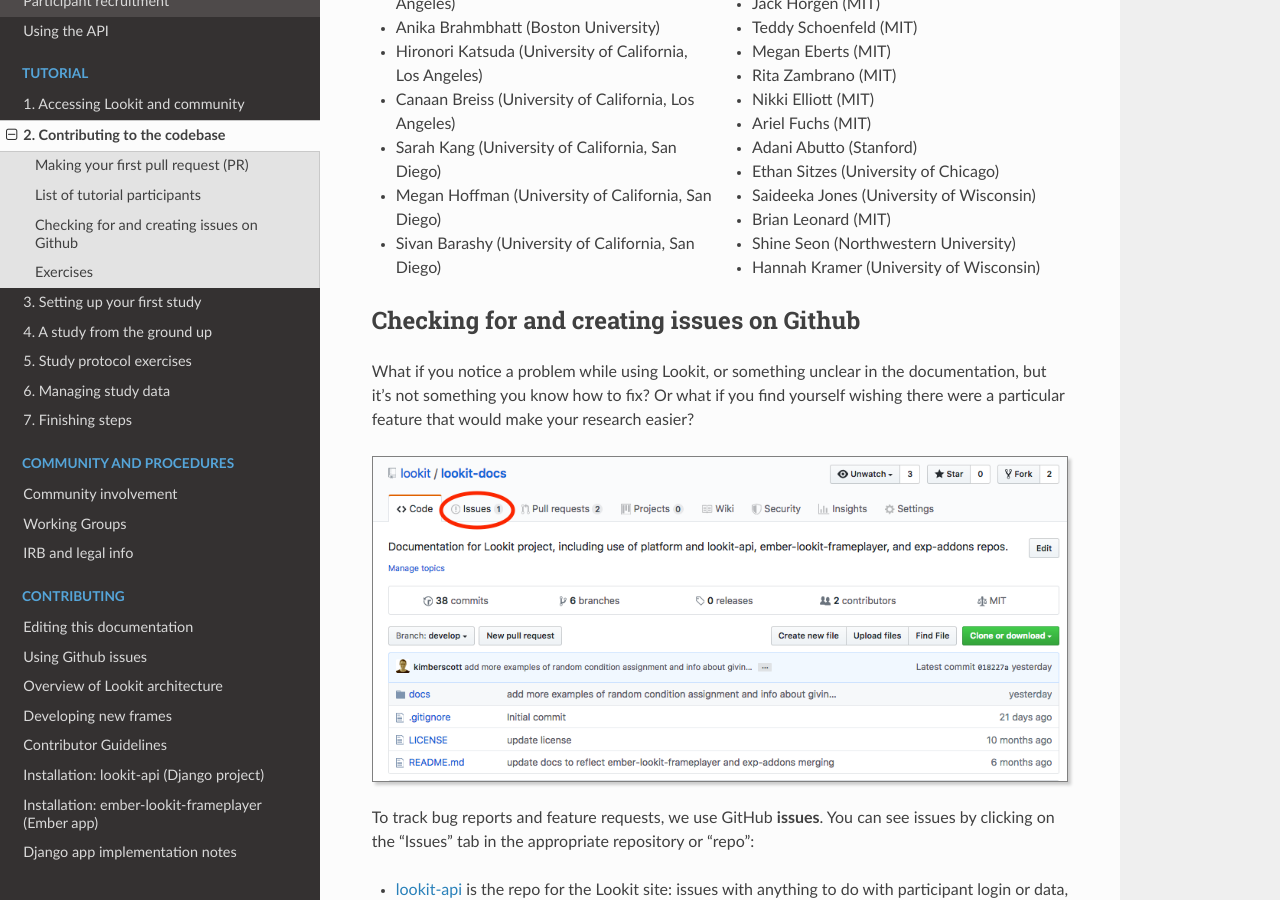
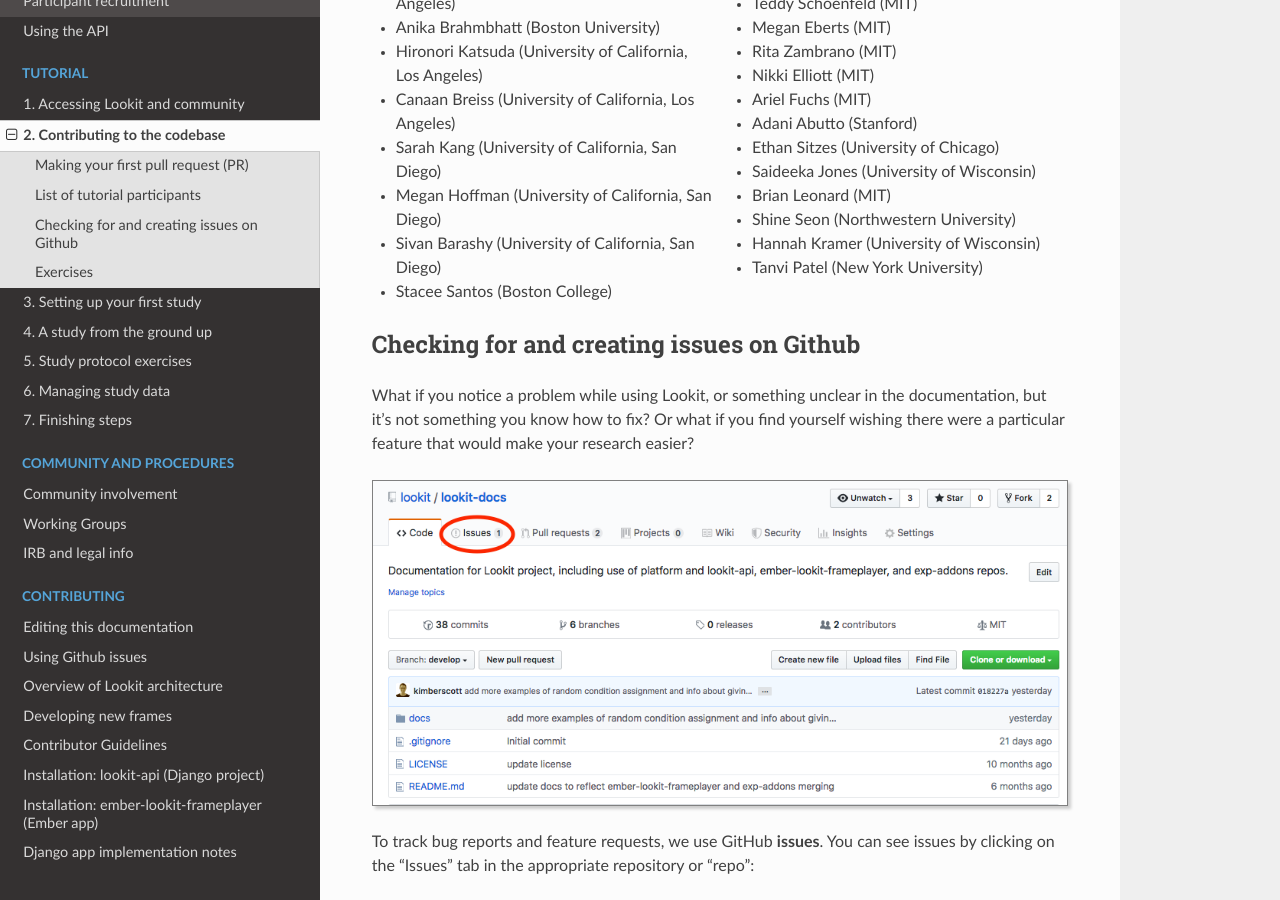
Before and after one commit to lookit/lookit-docs, a Sphinx documentation site: the page built from docs/source/tutorial-contributing.rst, in a window 1280 px wide and 900 px high, scrolled down 7641 px. Built offline with Sphinx 7.4.7 and the Read the Docs theme 2.0.0, drawn with Linux system fonts in a browser that asks for light colours.

Commit message:
Add tutorial participant to list

```diff
--- a/docs/source/tutorial-contributing.rst
+++ b/docs/source/tutorial-contributing.rst
@@ -314,7 +314,7 @@
 - Brian Leonard (MIT)
 - Shine Seon (Northwestern University)
 - Hannah Kramer (University of Wisconsin)
-
+- Tanvi Patel (New York University)
 Checking for and creating issues on Github
 -------------------------------------------
 
```
